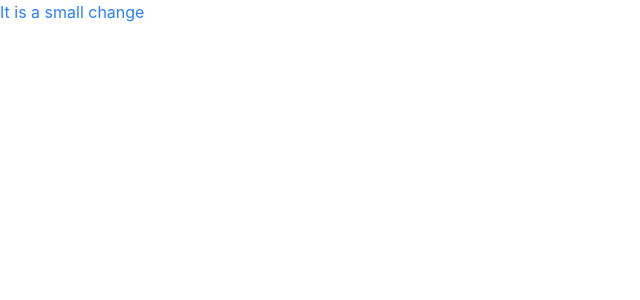
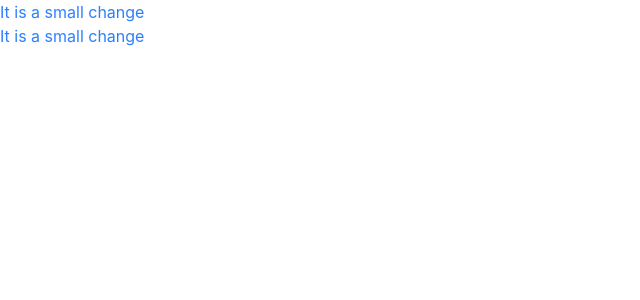
Before and after one commit to dev-lumi/frontend-practice, a React (Vite) app in the folder responsive/: page / in a window 1280 px wide. Shown: the top 300 px of the page, without its empty margins (0-640 px from the left). Built offline with nearby package versions, Linux system fonts and the light colour scheme.

Commit message:
small commit

```diff
--- a/responsive/src/App.jsx
+++ b/responsive/src/App.jsx
@@ -4,6 +4,8 @@ const App = () => {
   return (
     <div className='text-blue-500'>
       <div>It is a small change </div>
+      <div>It is a small change </div>
+
     </div>
   )
 }
```
